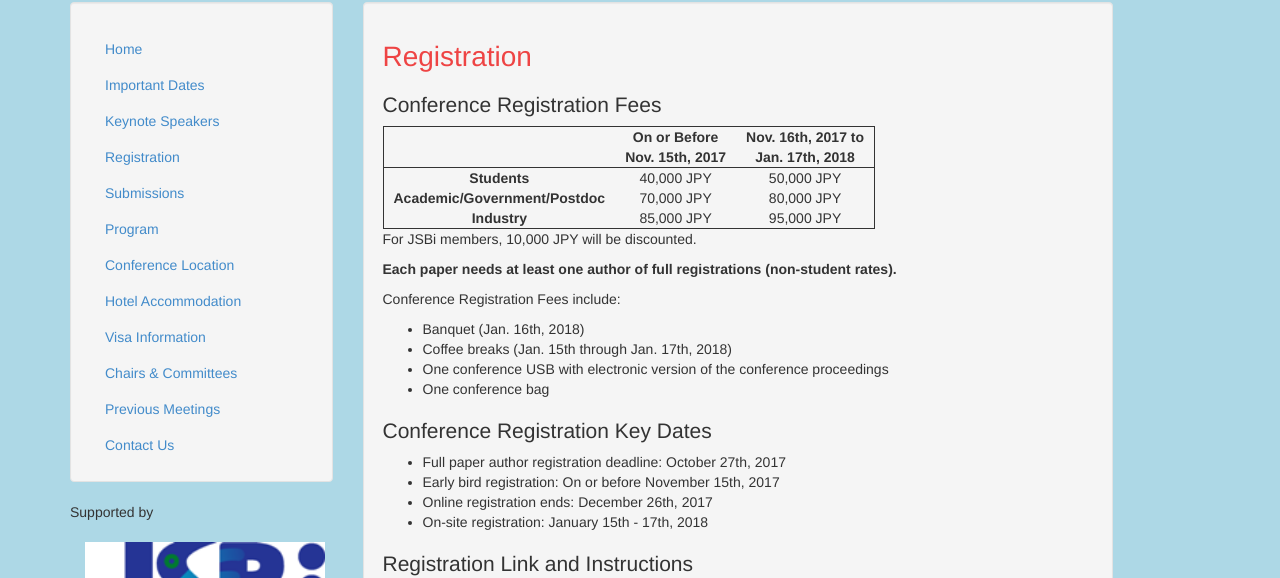
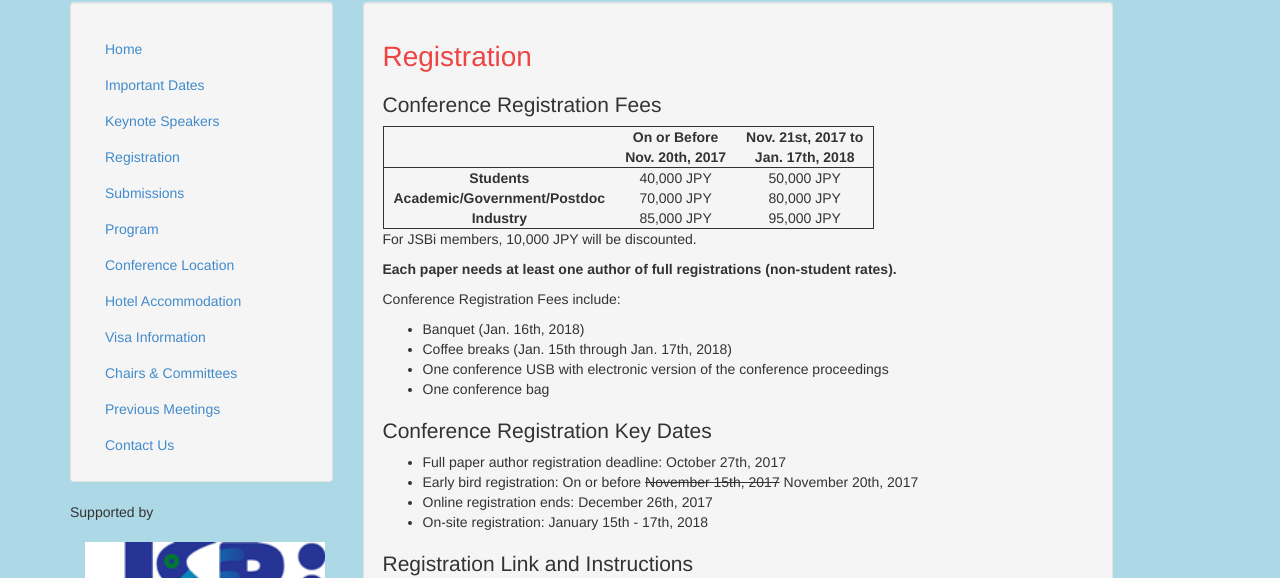
Before and after one commit to APBC2018/apbc2018.github.io, a Jekyll site: the page built from registration.md, in a window 1280 px wide. Shown: the part 346-924 px from the top of the page. Built offline with Jekyll 4.4.1, drawn with Linux system fonts in a browser that asks for light colours; our own code applies the rules of GitHub Pages for plain Markdown files.

```diff
--- a/registration.md
+++ b/registration.md
@@ -5,8 +5,8 @@ layout: default
 
 ## Conference Registration Fees
 
-|                                | On or Before    | Nov. 16th, 2017 to |
-|                                | Nov. 15th, 2017 | Jan. 17th, 2018    |
+|                                | On or Before    | Nov. 21st, 2017 to |
+|                                | Nov. 20th, 2017 | Jan. 17th, 2018    |
 |:------------------------------:|:---------------:|:------------------:|
 |**Students**                    | 40,000 JPY      | 50,000 JPY         |
 |**Academic/Government/Postdoc** | 70,000 JPY      | 80,000 JPY         |
@@ -26,7 +26,7 @@ Conference Registration Fees include:
 ## Conference Registration Key Dates
 
 * Full paper author registration deadline: October 27th, 2017
-* Early bird registration: On or before November 15th, 2017
+* Early bird registration: On or before ~~November 15th, 2017~~ November 20th, 2017
 * Online registration ends: December 26th, 2017
 * On-site registration: January 15th - 17th, 2018
 
```
Also changed, not shown: deadlines.md (+2 -2 lines), index.md (+2 -0 lines), poster.md (+2 -2 lines).
